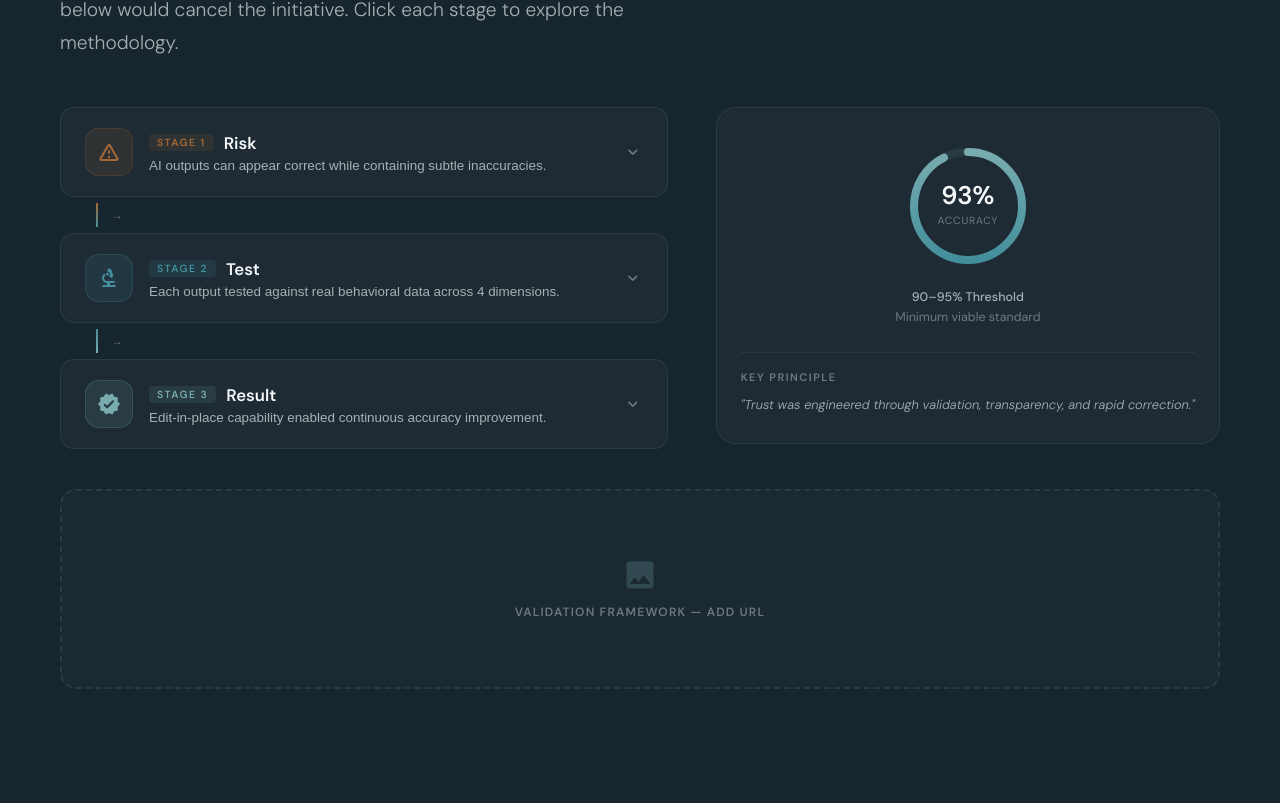
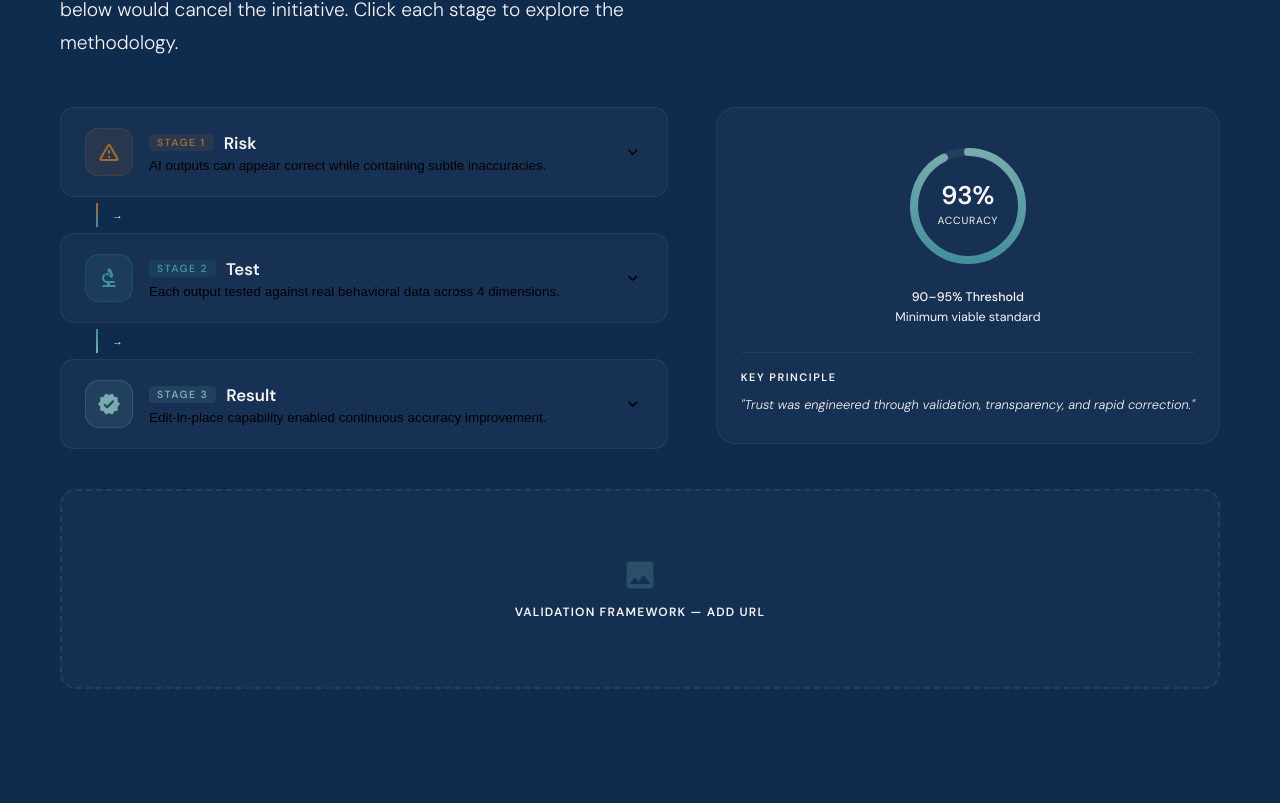
Before and after one commit to tangiblethinking/persongratadata, a React (Vite) app: page / in a window 1280 px wide. Shown: the part 9637-10440 px from the top of the page. Built offline with nearby package versions, Linux system fonts and the light colour scheme.

Commit message:
Update global.css

```diff
--- a/src/styles/global.css
+++ b/src/styles/global.css
@@ -1,18 +1,18 @@
 @import url('https://fonts.googleapis.com/css2?family=Syne:wght@400;500;600;700;800&family=DM+Sans:ital,opsz,wght@0,9..40,300;0,9..40,400;0,9..40,500;0,9..40,600;1,9..40,300&display=swap');
 
 :root {
-  --c-sky: #78ACAF;
-  --c-teal: #438F9C;
-  --c-navy: #365C6F;
-  --c-deep: #17252E;
-  --c-rust: #5F331D;
-  --c-amber: #A56935;
-  --c-white: #F4F7F8;
-  --c-glass: rgba(255,255,255,0.06);
-  --c-glass-border: rgba(120,172,175,0.18);
-  --c-text-primary: #F4F7F8;
-  --c-text-secondary: rgba(244,247,248,0.65);
-  --c-text-muted: rgba(244,247,248,0.38);
+  --c-sky: #71C3FD;
+  --c-teal: #4F7793;
+  --c-navy: #0B4A7F;
+  --c-deep: #0F2B4E;
+  --c-rust: #FF7F00;
+  --c-amber: #FFCE85;
+  --c-white: #F8F4F4;
+  --c-glass: rgba(255,255,255,0.15);
+  --c-glass-border: rgba(100,146,149,0.18);
+  --c-text-primary: #F8F4F4;
+  --c-text-secondary: F8F8F4;
+  --c-text-muted: F6F4F8;
 
 --font-display: 'DM Sans', sans-serif;
 --font-body: 'DM Sans', sans-serif;
```
